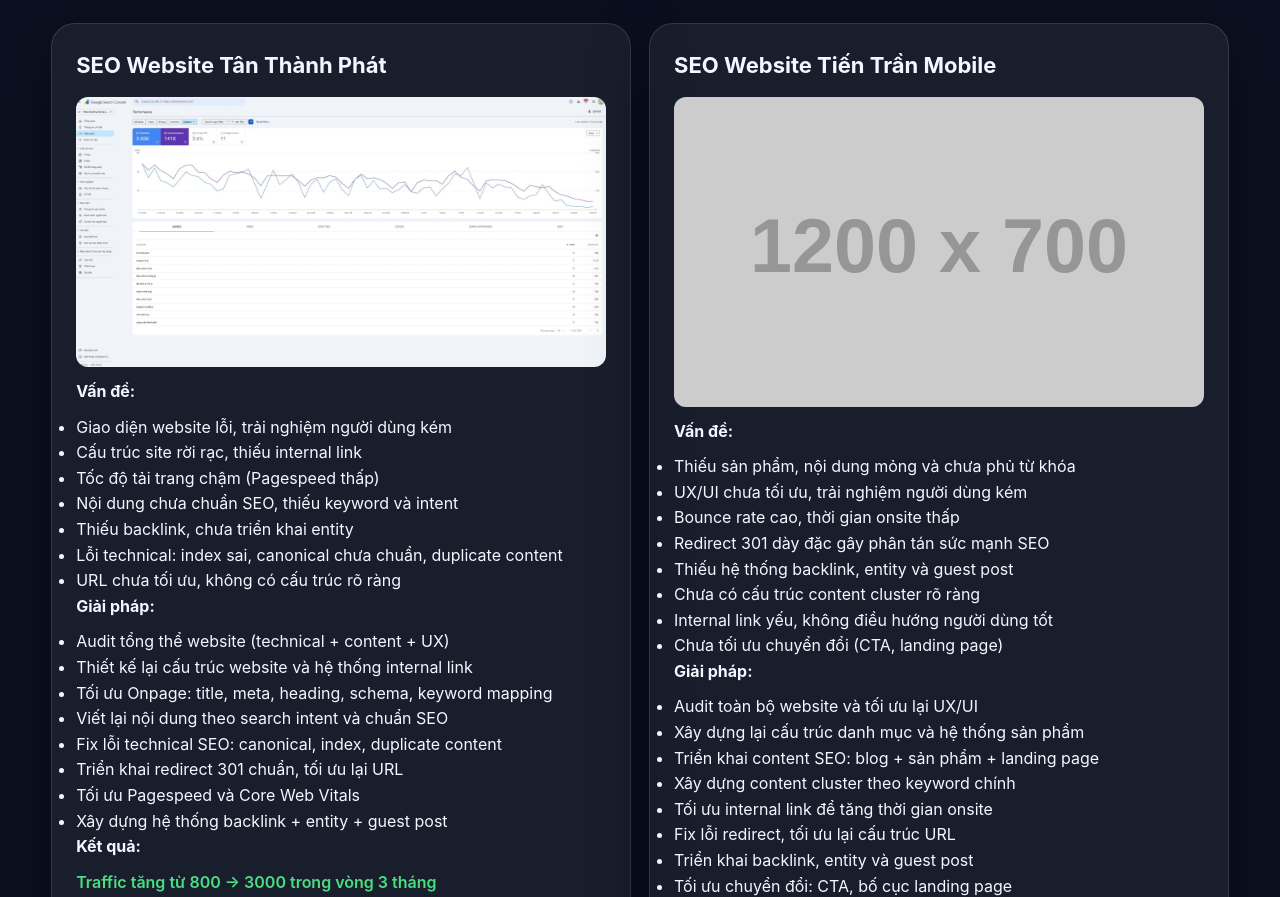
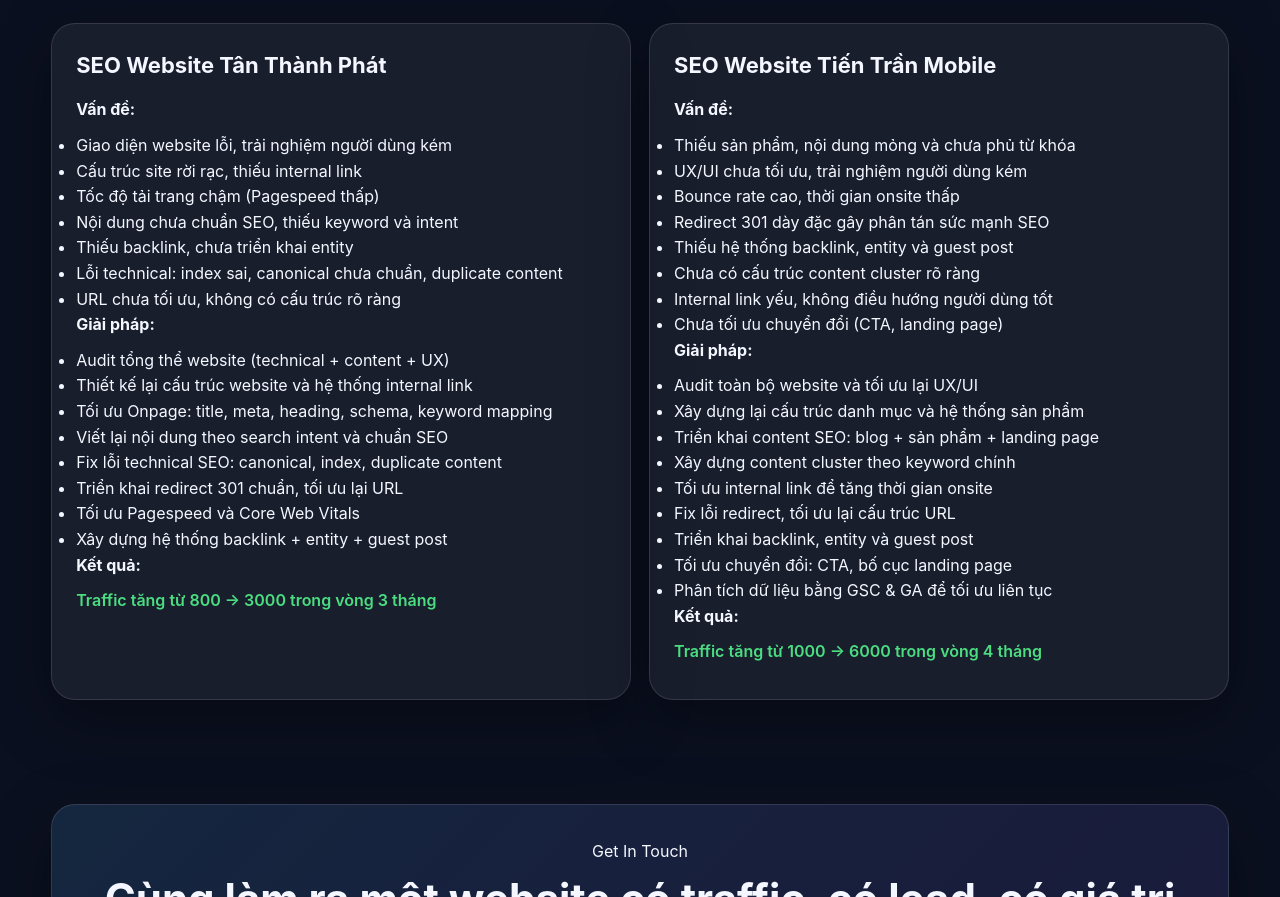
Before and after one commit to dinhthanh123qwe-dot/portfolio, a plain HTML site: page index.html in a window 1280 px wide. Shown: the part 4508-5405 px from the top of the page. Drawn offline with Linux system fonts and the light colour scheme; placeholder pictures from the web are drawn by us.

Commit message:
Update index.html

```diff
--- a/index.html
+++ b/index.html
@@ -721,13 +721,6 @@
       <!-- CASE 1 -->
       <div class="card case-card fade-up">
         <h3>SEO Website Tân Thành Phát</h3>
-
-        <img
-          src="https://raw.githubusercontent.com/dinhthanh123qwe-dot/portfolio/main/images/z7635620705905_cc71f478fc6ba1bd3647e91ba91c4c9a.webp"
-          alt="Tăng trưởng traffic Tân Thành Phát"
-          style="width:100%; border-radius:12px; margin:12px 0;"
-        >
-
         <p><b>Vấn đề:</b></p>
         <ul>
           <li>Giao diện website lỗi, trải nghiệm người dùng kém</li>
@@ -761,13 +754,6 @@
       <!-- CASE 2 -->
       <div class="card case-card fade-up">
         <h3>SEO Website Tiến Trần Mobile</h3>
-
-        <img
-          src="https://via.placeholder.com/1200x700"
-          alt="Tăng trưởng traffic Tiến Trần Mobile"
-          style="width:100%; border-radius:12px; margin:12px 0;"
-        >
-
         <p><b>Vấn đề:</b></p>
         <ul>
           <li>Thiếu sản phẩm, nội dung mỏng và chưa phủ từ khóa</li>
```
